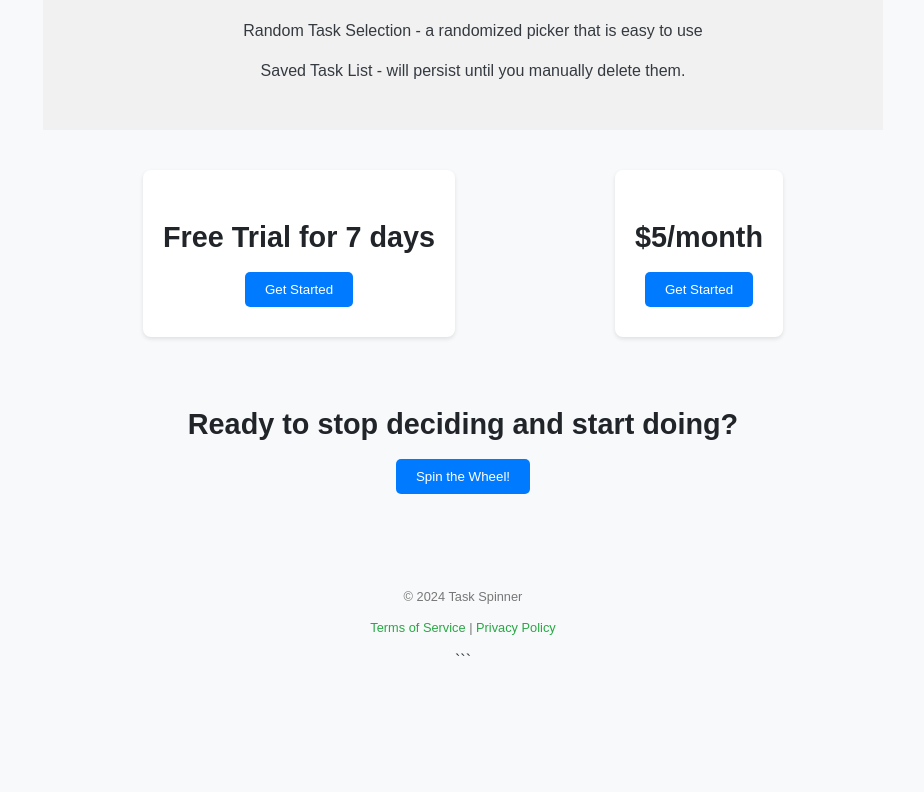
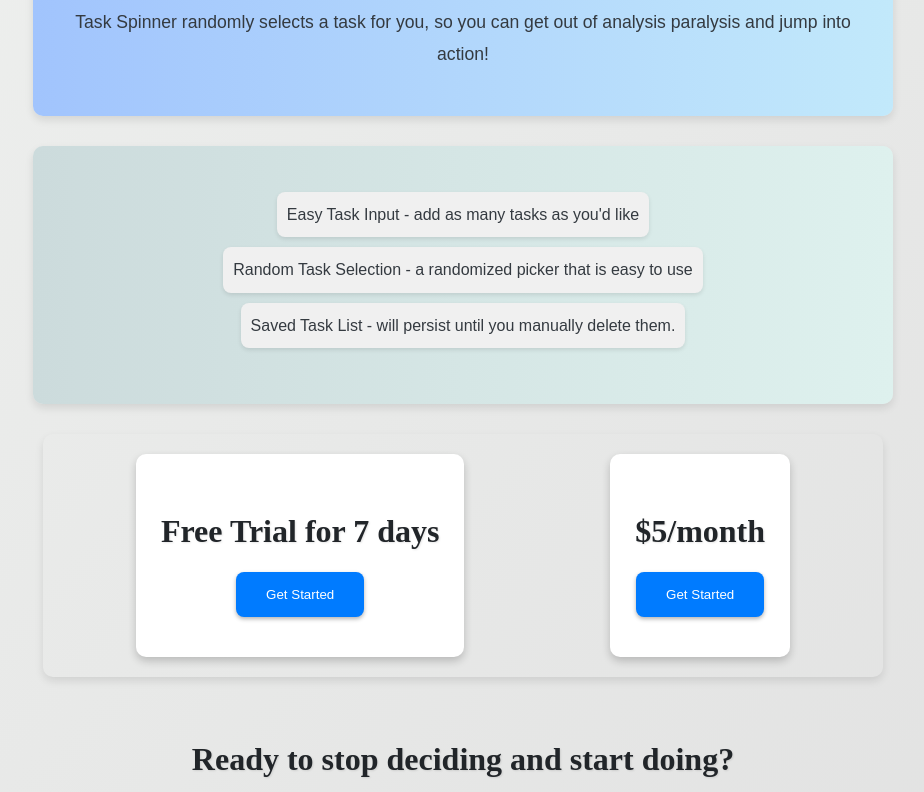
Before and after one commit to kyt446/taskroulette, a plain HTML site: page index.html in a window 1280 px wide. Shown: the part 468-1260 px from the top of the page, without its empty margins (177-1101 px from the left). Before the commit the page ends 1162 px from the top, so only its background shows below. Drawn offline with Linux system fonts and the light colour scheme.

Commit message:
Update style.css

```diff
--- a/style.css
+++ b/style.css
@@ -1,105 +1,141 @@
 body {
-    font-family: sans-serif;
-    margin: 0; /* Remove default margin */
+    font-family: 'Arial', sans-serif;
+    margin: 0;
     line-height: 1.6;
-    background-color: #f8f9fa; /* Light Gray */
-    color: #343a40; /* Dark Gray */
-    font-size: 16px; /* Set a base font size */
+    background: linear-gradient(135deg, #f0f2f0, #e0e0e0);
+    color: #343a40;
+    font-size: 16px;
     display: flex;
     flex-direction: column;
-    align-items: center; /* Center content horizontally */
-    padding: 20px; /* Add padding for overall spacing */
+    align-items: center;
+    padding: 20px;
+    overflow-x: hidden;
 }
 main {
-     width: 90%; /* set a max width */
+    width: 90%;
     max-width: 800px;
     display: flex;
-    flex-direction: column; /* Stack items vertically */
+    flex-direction: column;
     align-items: center;
+    animation: fadeIn 1s ease-in-out;
+}
+@keyframes fadeIn {
+  from {
+    opacity: 0;
+  }
+    to {
+      opacity: 1;
+    }
 }
 section {
     width: 100%;
-    margin-bottom: 20px; /* Add margin between sections */
-    padding: 20px;
+    margin-bottom: 30px;
+    padding: 30px;
     text-align: center;
+    border-radius: 10px;
+    box-shadow: 0 4px 8px rgba(0,0,0,0.1);
+  transition: transform 0.3s ease;
+}
+section:hover {
+    transform: translateY(-5px);
 }
 .hero {
-      background-color: #e9ecef; /* light grey for hero section */
+    background: linear-gradient(to right, #a1c4fd, #c2e9fb);
 }
 .features {
-       background-color: #f1f1f1; /* slightly darker grey for features section */
+      background: linear-gradient(to right, #ccdbdc, #def1ee);
+}
+.pricing {
+    display: flex;
+    flex-direction: row;
+    justify-content: space-around;
+    width: 100%;
+    padding: 20px;
+}
+.pricing div {
+    padding: 25px;
+    text-align: center;
+    background-color: #fff;
+    border-radius: 10px;
+    box-shadow: 0 4px 8px rgba(0,0,0,0.2);
+    transition: transform 0.3s ease;
+}
+.pricing div:hover {
+    transform: translateY(-5px);
 }
 h1, h2 {
-    color: #212529; /* Very Dark Gray */
-    margin-bottom: 10px;
+    color: #212529;
+    margin-bottom: 15px;
+     font-family: 'Playfair Display', serif;
+    text-shadow: 1px 1px 2px rgba(0,0,0,0.1);
 }
- h1 {
-    font-size: 2.5em;
+h1 {
+    font-size: 3em;
+    margin-bottom: 20px;
+}
+h2 {
+    font-size: 2em;
     margin-bottom: 15px;
 }
- h2 {
-    font-size: 1.8em;
-    margin-bottom: 12px;
-}
 button {
-    background-color: #007bff; /* Blue */
-    color: #ffffff; /* White */
-    padding: 10px 20px;
+    background-color: #007bff;
+    color: #ffffff;
+    padding: 15px 30px;
     border: none;
     cursor: pointer;
-    margin-bottom: 10px;
-    border-radius: 5px;
-    transition: background-color 0.3s ease;
+    margin-bottom: 15px;
+    border-radius: 8px;
+    box-shadow: 0 2px 4px rgba(0,0,0,0.3);
+     transition: background-color 0.3s ease, transform 0.3s ease;
 }
 button:hover {
-    background-color: #0056b3; /* Darker Blue on hover */
+    background-color: #0056b3;
+     transform: scale(1.05);
 }
 ul {
-        list-style: none;
-         margin-left: 20px;
-        padding: 0;
+    list-style: none;
+    margin-left: 0;
+    padding: 0;
     display: flex;
     flex-direction: column;
-      align-items: center; /* Center items horizontally */
+    align-items: center;
 }
 li {
-    margin-bottom: 5px;
-    padding: 5px;
+    margin-bottom: 10px;
+    padding: 10px;
+    background-color: #f0f0f0;
+       border-radius: 8px;
+     box-shadow: 0 2px 4px rgba(0,0,0,0.1);
+     transition: transform 0.3s ease;
+}
+li:hover {
+    transform: translateX(5px);
 }
 p {
-    margin-bottom: 10px; /* Add some spacing to paragraphs */
+    margin-bottom: 15px;
+     line-height: 1.8;
+    font-size: 1.1em;
 }
 hr {
     border: 0;
     border-top: 1px solid #ccc;
-    margin: 20px 0;
+    margin: 30px 0;
 }
 footer {
     text-align: center;
-    margin-top: 20px;
-    font-size: 0.8em;
-   color: #777;
-    padding: 10px;
-        width: 100%;
+    margin-top: 30px;
+    font-size: 0.9em;
+    color: #777;
+    padding: 15px;
+    width: 100%;
+     border-top: 1px solid #eee;
 }
-  a {
-    color: #28a745; /* Green */
+a {
+    color: #28a745;
     text-decoration: none;
-  }
-   a:hover {
-       text-decoration: underline;
-  }
- .pricing {
-    display: flex;
-    flex-direction: row;
-    justify-content: space-around;
-     width: 100%;
-     padding: 20px;
- }
-  .pricing div {
-      padding: 20px;
-      text-align: center;
-      background-color: #fff;
-        border-radius: 8px;
-          box-shadow: 0 2px 4px rgba(0,0,0,0.1)
-  }
+    transition: color 0.3s ease;
+}
+a:hover {
+     color: #1e7e34;
+    text-decoration: underline;
+}
```
